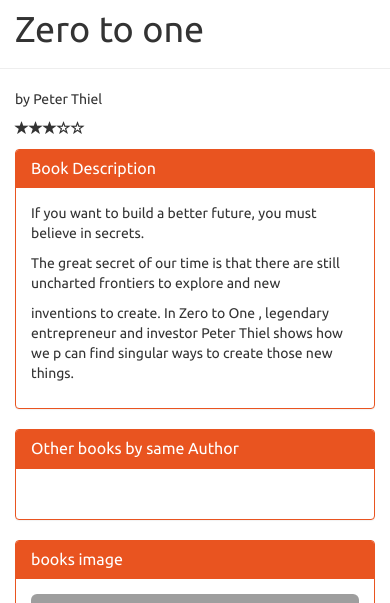
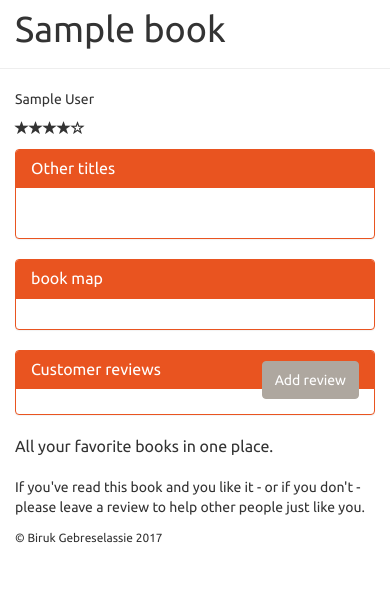
Before and after one commit to birukbk/Enterprise-computing, a Node server app: page /book/600000000000000000000001 in a window 390 px wide. Shown: the part 51-654 px from the top of the page. After the commit the page ends 594 px from the top, so only its background shows below. Run offline with Node 20, Linux system fonts and the light colour scheme; tables that the repository leaves empty hold one stand-in row (values such as "Sample post"); some libraries are stand-ins or nearby versions; grey boxes are pictures that could not be loaded.

Commit message:
Removes the hard-coded book-info, reads from DB.

```diff
--- a/app_server/views/book-info.jade
+++ b/app_server/views/book-info.jade
@@ -1,76 +1,47 @@
 extends layout
 
+include _includes/sharedHTMLfunctions
+
 block content
-  .row.page-header
-    .col-lg-12
-      h1 Zero to one
+  .row.page-header: .col-lg-12
+      h1= pageHeader.title
   .row
     .col-xs-12.col-md-9
       .row
         .col-xs-12.col-sm-6
-          p by Peter Thiel
+         p.bookAuthor= book.bookAuthor
           p.rating
-
-            span.glyphicon.glyphicon-star
-            span.glyphicon.glyphicon-star
-            span.glyphicon.glyphicon-star
-            span.glyphicon.glyphicon-star-empty
-            span.glyphicon.glyphicon-star-empty
-
+            +outputRating(book.rating)
           .panel.panel-primary
             .panel-heading
-              h2.panel-title Book Description
+              h2.panel-title Other titles
             .panel-body
-              p If you want to build a better future, you must believe in secrets.
-              p The great secret of our time is that there are still uncharted frontiers to explore and new
-              p inventions to create. In Zero to One , legendary entrepreneur and investor Peter Thiel shows how we p can find singular ways to create those new things.
+              each title in book.title
+                | &nbsp;
+        .col-xs-12.col-sm-6.book-map
           .panel.panel-primary
             .panel-heading
-              h2.panel-title Other books by same Author
+              h2.panel-title book map
             .panel-body
 
-              | &nbsp;
-        .col-xs-12.col-sm-6.books-image
-          .panel.panel-primary
-            .panel-heading
-              h2.panel-title books image
-            .panel-body
-              img.img-responsive.img-rounded(src='https://images-na.ssl-images-amazon.com/images/I/41puRJbtwkL._SX331_BO1,204,203,200_.jpg')
       .row
         .col-xs-12
           .panel.panel-primary.review-panel
             .panel-heading
-              a.btn.btn-default.pull-right(href='/books/review/new') Add review
+              a.btn.btn-default.pull-right(href="/book/#{book._id}/review/new") Add review
               h2.panel-title Customer reviews
             .panel-body.review-container
-              .row
-                .review
-                  .well.well-sm.review-header
-                    span.rating
-                      span.glyphicon.glyphicon-star
-                      span.glyphicon.glyphicon-star
-                      span.glyphicon.glyphicon-star
-                      span.glyphicon.glyphicon-star
-                      span.glyphicon.glyphicon-star
-                    span.reviewAuthor Simon Holmes
-                    small.reviewTimestamp 16 July 2013
-                  .col-xs-12
-                    p What a great place. I can't say enough good things about it.
-              .row
-                .review
-                  .well.well-sm.review-header
-                    span.rating
-                      span.glyphicon.glyphicon-star
-                      span.glyphicon.glyphicon-star
-                      span.glyphicon.glyphicon-star
-                      span.glyphicon.glyphicon-star-empty
-                      span.glyphicon.glyphicon-star-empty
-                    span.reviewAuthor Charlie Chaplin
-                    small.reviewTimestamp 16 June 2013
-                  .col-xs-12
-                    p It was okay. Coffee wasn't great, but the wifi was fast.
+              each review in book.reviews
+                .row
+                  .review
+                    .well.well-sm.review-header
+                      span.rating
+                        +outputRating(review.rating)
+                      span.reviewAuthor #{review.author}
+                      small.reviewTimestamp
+                        #+formatDate(review.createdOn)
+                    .col-xs-12
+                      p !{(review.reviewText).replace(/\n/g, '<br/>')}
     .col-xs-12.col-md-3
-      p.lead
-        |"If you want to build a better future, you must believe in secrets."
-      p
-        | If you've read this book and you like it - or if you don't - please leave a review to help other people just like you.
+      p.lead #{book.name} #{sidebar.context}
+      p= sidebar.callToAction
```
